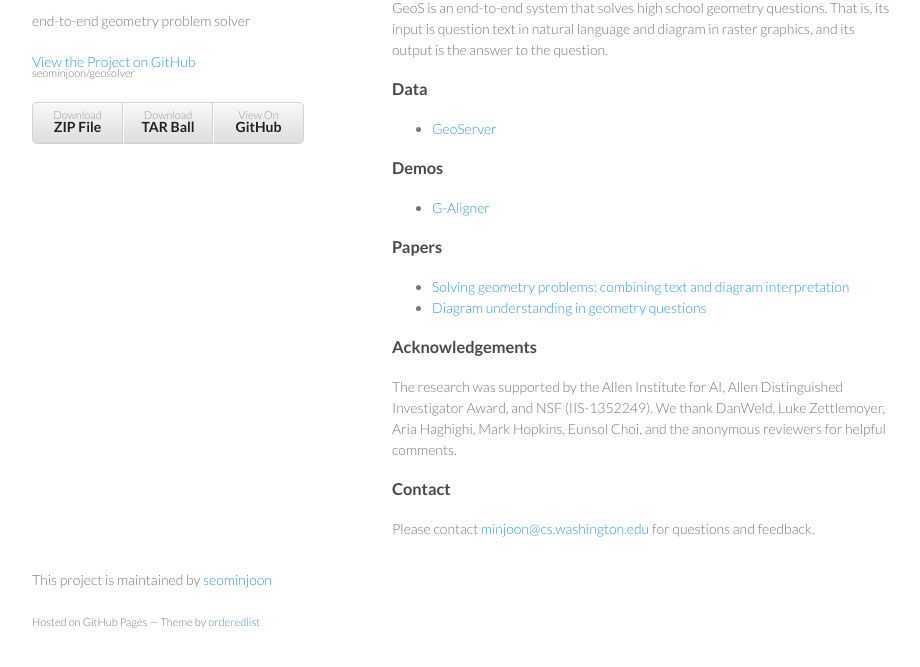
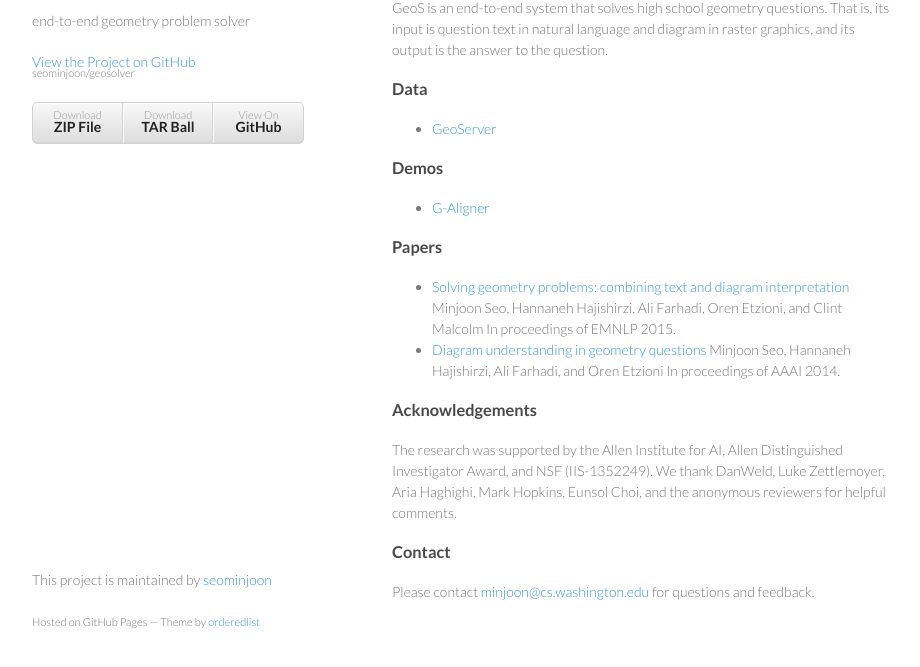
Before and after one commit to seominjoon/geosolver, a plain HTML site: page index.html in a window 1280 px wide. Shown: the part 99-766 px from the top of the page, without its empty margins (178-1098 px from the left). Drawn offline with Linux system fonts and the light colour scheme.

Commit message:
Create gh-pages branch via GitHub

```diff
--- a/index.html
+++ b/index.html
@@ -51,8 +51,14 @@
 <a id="papers" class="anchor" href="#papers" aria-hidden="true"><span class="octicon octicon-link"></span></a>Papers</h3>
 
 <ul>
-<li><a href="http://seominjoon.github.io/geosolver/images/emnlp2015.pdf">Solving geometry problems: combining text and diagram interpretation</a></li>
-<li><a href="http://seominjoon.github.io/geosolver/images/aaai2014.pdf">Diagram understanding in geometry questions</a></li>
+<li>
+<a href="http://seominjoon.github.io/geosolver/images/emnlp2015.pdf">Solving geometry problems: combining text and diagram interpretation</a>
+Minjoon Seo, Hannaneh Hajishirzi, Ali Farhadi, Oren Etzioni, and Clint Malcolm
+In proceedings of EMNLP 2015.</li>
+<li>
+<a href="http://seominjoon.github.io/geosolver/images/aaai2014.pdf">Diagram understanding in geometry questions</a>
+Minjoon Seo, Hannaneh Hajishirzi, Ali Farhadi, and Oren Etzioni
+In proceedings of AAAI 2014.</li>
 </ul>
 
 <h3>
--- a/params.json
+++ b/params.json
@@ -1 +1 @@
-{"name":"GeoS","tagline":"end-to-end geometry problem solver","body":"### About\r\nGeoS is an end-to-end system that solves high school geometry questions. That is, its input is question text in natural language and diagram in raster graphics, and its output is the answer to the question. \r\n\r\n### Data\r\n- [GeoServer](https://github.com/seominjoon/GeoServer)\r\n\r\n### Demos\r\n- [G-Aligner](http://trusty.cs.washington.edu:9239/vpsel/)\r\n\r\n### Papers\r\n- [Solving geometry problems: combining text and diagram interpretation](http://seominjoon.github.io/geosolver/images/emnlp2015.pdf)\r\n- [Diagram understanding in geometry questions](http://seominjoon.github.io/geosolver/images/aaai2014.pdf)\r\n\r\n### Acknowledgements\r\nThe research was supported by the Allen Institute for AI, Allen Distinguished Investigator Award, and NSF (IIS-1352249). We thank DanWeld, Luke Zettlemoyer, Aria Haghighi, Mark Hopkins, Eunsol Choi, and the anonymous reviewers for helpful comments.\r\n\r\n### Contact\r\nPlease contact [minjoon@cs.washington.edu](mailto:minjoon@cs.washington.edu) for questions and feedback.\r\n","google":"UA-39035380-4","note":"Don't delete this file! It's used internally to help with page regeneration."}
+{"name":"GeoS","tagline":"end-to-end geometry problem solver","body":"### About\r\nGeoS is an end-to-end system that solves high school geometry questions. That is, its input is question text in natural language and diagram in raster graphics, and its output is the answer to the question. \r\n\r\n### Data\r\n- [GeoServer](https://github.com/seominjoon/GeoServer)\r\n\r\n### Demos\r\n- [G-Aligner](http://trusty.cs.washington.edu:9239/vpsel/)\r\n\r\n### Papers\r\n- [Solving geometry problems: combining text and diagram interpretation](http://seominjoon.github.io/geosolver/images/emnlp2015.pdf)\r\n  Minjoon Seo, Hannaneh Hajishirzi, Ali Farhadi, Oren Etzioni, and Clint Malcolm\r\n  In proceedings of EMNLP 2015.\r\n- [Diagram understanding in geometry questions](http://seominjoon.github.io/geosolver/images/aaai2014.pdf)\r\n  Minjoon Seo, Hannaneh Hajishirzi, Ali Farhadi, and Oren Etzioni\r\n  In proceedings of AAAI 2014.\r\n\r\n### Acknowledgements\r\nThe research was supported by the Allen Institute for AI, Allen Distinguished Investigator Award, and NSF (IIS-1352249). We thank DanWeld, Luke Zettlemoyer, Aria Haghighi, Mark Hopkins, Eunsol Choi, and the anonymous reviewers for helpful comments.\r\n\r\n### Contact\r\nPlease contact [minjoon@cs.washington.edu](mailto:minjoon@cs.washington.edu) for questions and feedback.\r\n","google":"UA-39035380-4","note":"Don't delete this file! It's used internally to help with page regeneration."}
```
